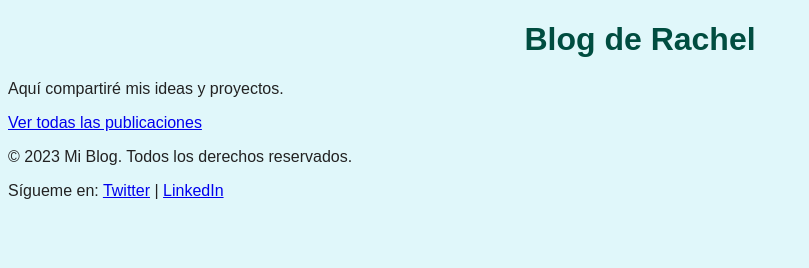
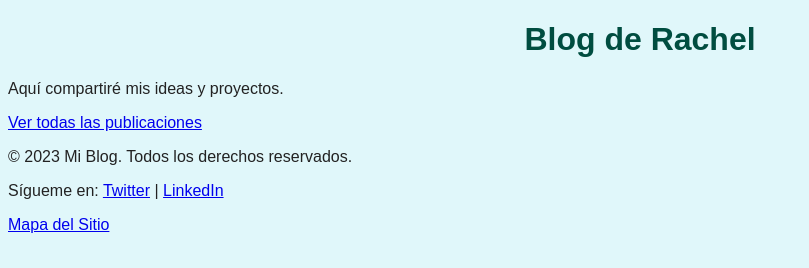
Before and after one commit to rgiberthb/my-personal-blog, a plain HTML site: page index.html in a window 1280 px wide. Shown: the whole page, without its empty margins (0-809 px from the left). Drawn offline with Linux system fonts and the light colour scheme.

Commit message:
feat: Añadir enlace a Mapa del Sitio en pie de página

```diff
--- a/index.html
+++ b/index.html
@@ -1 +1 @@
-<!DOCTYPE html><html lang="es"><head><meta charset="UTF-8"><title>Mi Blog Personal</title><link rel="stylesheet" href="style.css"></head><body><h1>Blog de Rachel</h1><p>Aquí compartiré mis ideas y proyectos.</p><p><a href="archive.html">Ver todas las publicaciones</a></p><footer><p>&copy; 2023 Mi Blog. Todos los derechos reservados.</p><p>Sígueme en: <a href="#">Twitter</a> | <a href="#">LinkedIn</a></p></footer></body></html>
+<!DOCTYPE html><html lang="es"><head><meta charset="UTF-8"><title>Mi Blog Personal</title><link rel="stylesheet" href="style.css"></head><body><h1>Blog de Rachel</h1><p>Aquí compartiré mis ideas y proyectos.</p><p><a href="archive.html">Ver todas las publicaciones</a></p><footer><p>&copy; 2023 Mi Blog. Todos los derechos reservados.</p><p>Sígueme en: <a href="#">Twitter</a> | <a href="#">LinkedIn</a></p><p><a href="#">Mapa del Sitio</a></p></footer></body></html>
```
